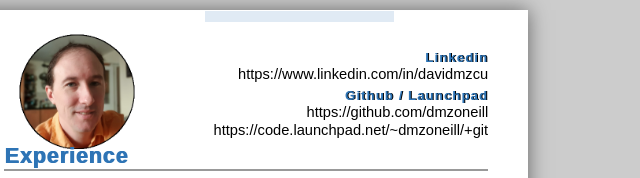
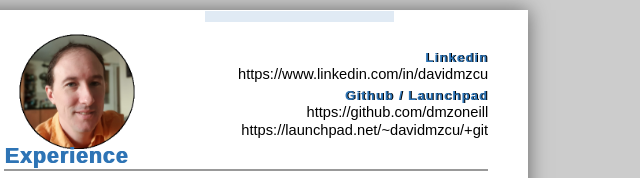
Before and after one commit to dmzoneill/curriculum-vitae, a plain HTML site: page index.html in a window 1280 px wide. Shown: the top 178 px of the page, 549-1189 px from the left. Drawn offline with nearby package versions, Linux system fonts and the light colour scheme; a web font is replaced by a local one.

Commit message:
update launchpad id

```diff
--- a/index.html
+++ b/index.html
@@ -49,7 +49,7 @@
                                 <a href="https://www.linkedin.com/in/davidmzcu">https://www.linkedin.com/in/davidmzcu</a>
                                 <h6>Github / Launchpad</h6>
                                 <a href="https://github.com/dmzoneill">https://github.com/dmzoneill</a><br/>
-                                <a href="https://code.launchpad.net/~dmzoneill/+git">https://code.launchpad.net/~dmzoneill/+git</a>
+                                <a href="https://launchpad.net/~davidmzcu/+git">https://launchpad.net/~davidmzcu/+git</a>
                             </div>
                         </div>
                         <div class="ResumeBody">
```
